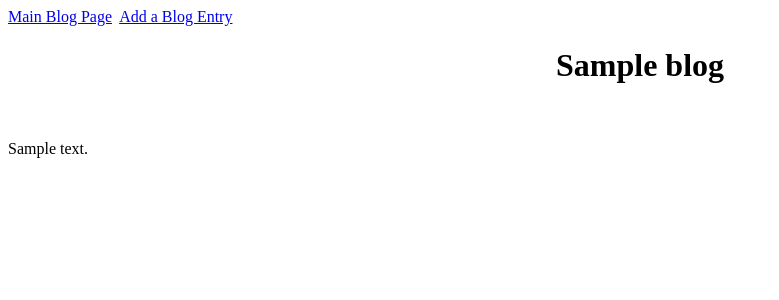
After one commit to sasquatch7261/blogz, a Flask app: template templates/individual-post-page.html in a window 1280 px wide. The commit adds this page. Shown: the top 300 px of the page, without its empty margins (0-779 px from the left). Run offline with Flask 2, Linux system fonts and the light colour scheme; the template is opened without the code that fills it: most values are stand-ins (such as "Sample title", 1, 10 or a date in 2020); data that the repository does not hold is empty.

Commit message:
complete build-a-blog project

```diff
--- a/main.py
+++ b/main.py
@@ -35,7 +35,7 @@ def new_post():
             else:
                 body_error = ""
 
-            return redirect("/newpost?title_error=" + title_error + "&body_error=" + body_error)
+            return render_template("new-post-page.html", title_error=title_error, body_error=body_error)
 
 
     if request.method == 'POST':
@@ -43,11 +43,16 @@ def new_post():
         db.session.add(new_blog)
         db.session.commit()
 
-        blogs = Blog.query.all()
+        #body = request.form['body', type=str]
+        #blog = Blog.query.get(body)
+        #return blog.body
+        #blogs = Blog.query.all()
 
-        return render_template("main-blog-page.html", blogs = blogs)
+        return redirect("/blog?id=" + str(new_blog.id))
+        #return render_template("main-blog-page.html", blogs = blogs)
 
-    return render_template("new-post-page.html", title_error=title_error, body_error=body_error)
+
+    return render_template("new-post-page.html")
 
 
 @app.route('/blog')
@@ -55,6 +60,12 @@ def blog():
 
     blogs = Blog.query.all()
 
+
+    if request.args.get("id", default=0, type=int) >= 1:
+        id = request.args.get("id", default=0, type=str)
+        blog = Blog.query.get(id)
+        return render_template("individual-post-page.html", blog=blog)
+
     return render_template("main-blog-page.html", blogs = blogs)
 
 if __name__ == '__main__':
--- a/templates/base.html
+++ b/templates/base.html
@@ -1,13 +1,21 @@
 <!DOCTYPE html>
 <html>
     <nav>
-        <a href="/blog">Main Blog Page</a>
+        <a href="/blog">Main Blog Page</a>&nbsp;
         <a href="/newpost">Add a Blog Entry</a>
     </nav>
 
     <style>
         .error {
             color: red;
+        }
+
+        h1 {
+            text-align: center;
+        }
+
+        hr {
+            color: gainsboro;
         }
     </style>
 
--- /dev/null
+++ b/templates/individual-post-page.html
@@ -0,0 +1,8 @@
+{% extends "base.html" %}
+
+{% block content %}
+
+<h1>{{blog.title}}</h1><br>
+<p>{{blog.body}}</p>
+
+{% endblock %}
--- a/templates/main-blog-page.html
+++ b/templates/main-blog-page.html
@@ -3,7 +3,7 @@
 {% block content %}
     <h1>Build a Blog</h1>
     {% for blog in blogs %}
-        <h2>{{blog.title}}</h2>
+        <a href="/blog?id={{blog.id}}"><h2>{{blog.title}}</h2></a>
         <p>{{blog.body}}</p>
         <hr>
     {% endfor %}
--- a/templates/new-post-page.html
+++ b/templates/new-post-page.html
@@ -7,12 +7,12 @@
             Title for your new blog:
             <br>
             <input type="text" name="title" />{% if title_error %}<p class="error">{{ title_error }}</p>{% endif %}
-        </label><br>
+        </label><br><br>
         <label>
             Your new blog:
             <br>
             <textarea name="body"></textarea>{% if body_error %}<p class="error">{{body_error}}</p>{% endif %}
-        </label><br>
+        </label><br><br>
             <input type="submit" value="Add Entry" />
     </form>
 {% endblock %}
```
